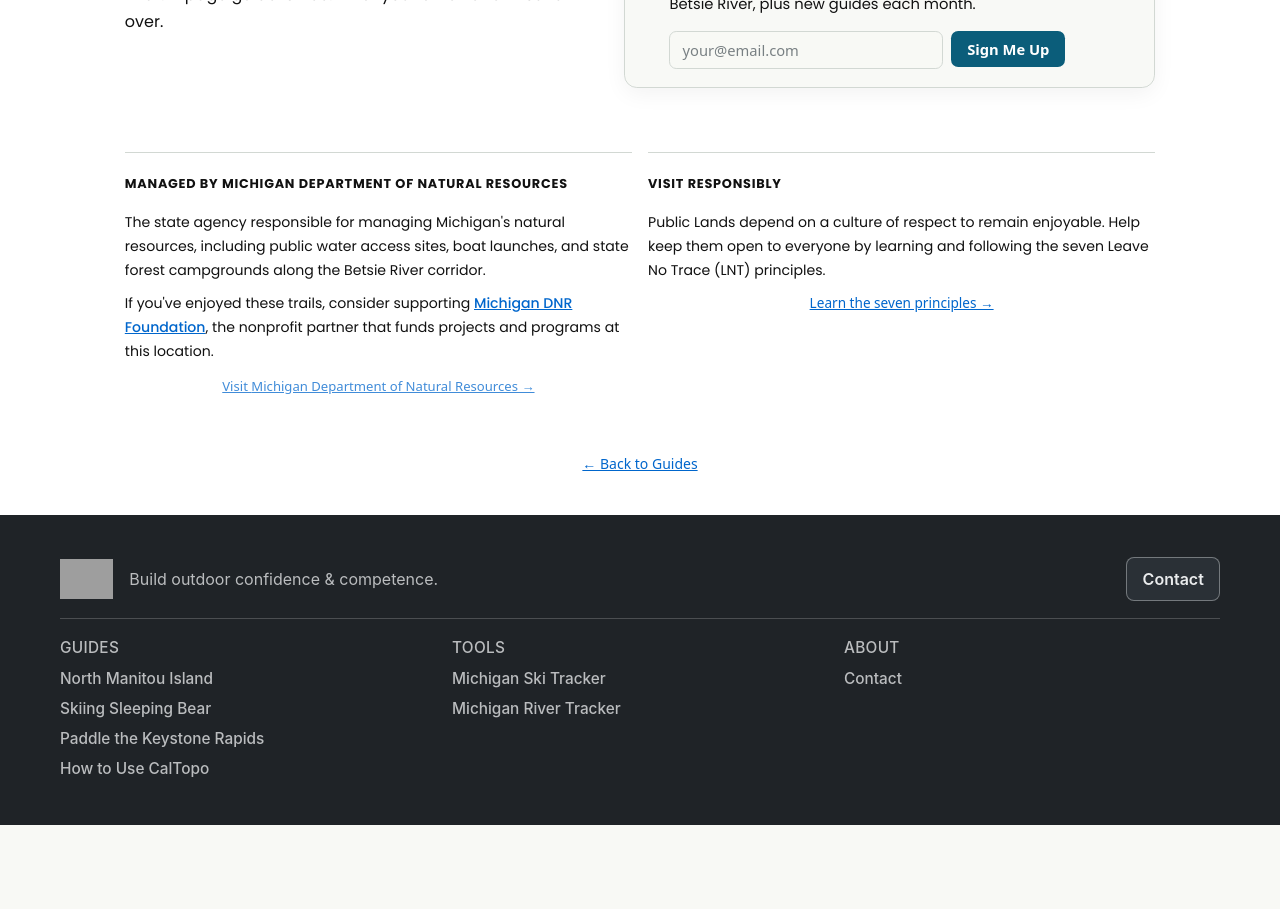
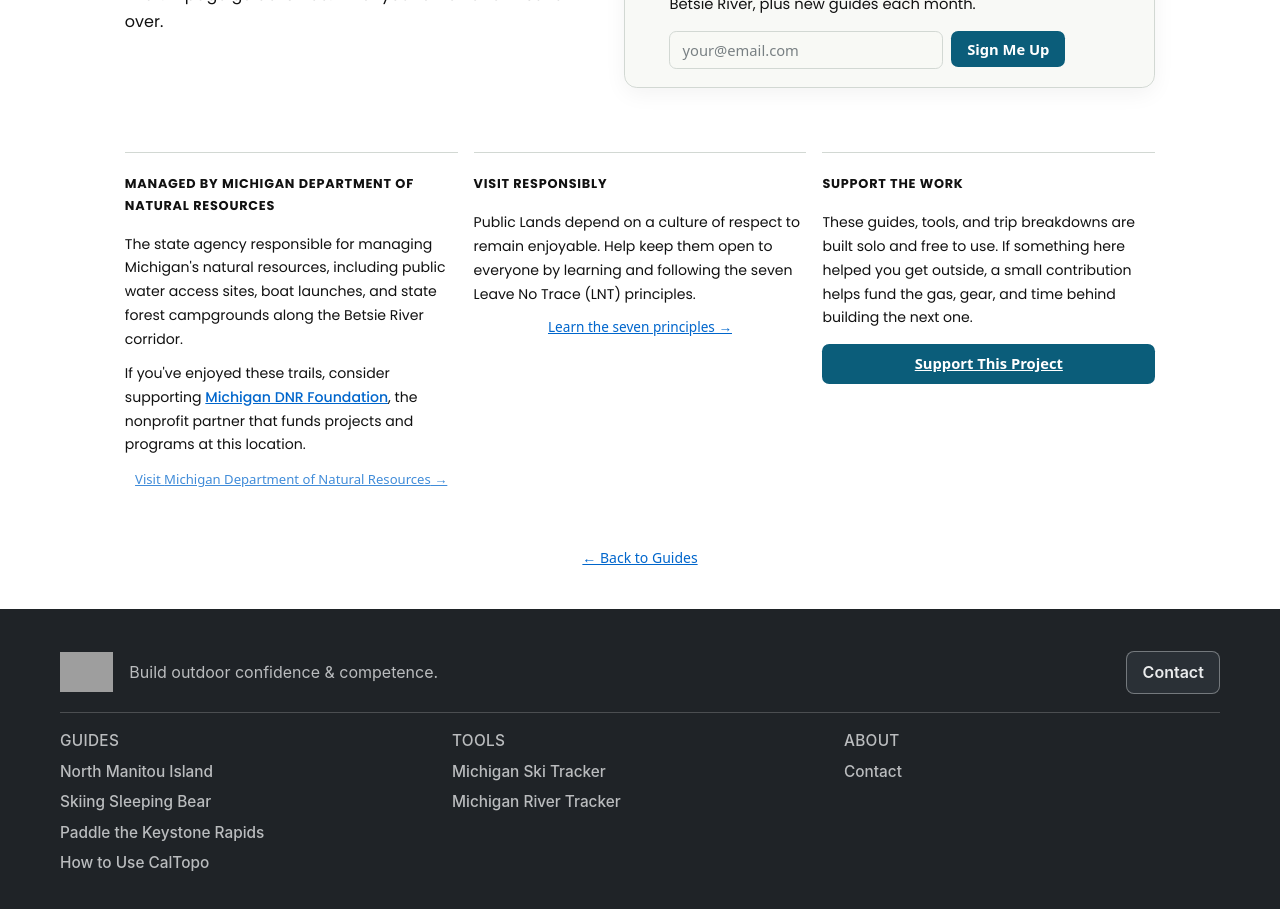
Before and after one commit to napolitanj/joetracks, a React (Vite) app: page /betsie-river in a window 1280 px wide. Shown: the part 4560-5469 px from the top of the page. Before the commit the page ends 5385 px from the top, so only its background shows below. Built offline with nearby package versions, Linux system fonts and the light colour scheme; grey boxes are pictures that could not be loaded.

Commit message:
fix ManageBy bug and add chip in section to guide footers

```diff
--- a/src/components/BetsieRiverGuide.tsx
+++ b/src/components/BetsieRiverGuide.tsx
@@ -7,6 +7,7 @@ import NewsletterCapture from "./NewsletterCapture";
 import { Link } from "react-router-dom";
 import LNTNotice from "./guide/LNTNotice";
 import ManagedBy from "./guide/ManagedBy";
+import SupportNotice from "./guide/SupportNotice";
 
 const BetsieRiverGuide = () => {
   const [animate, setAnimate] = useState(false);
@@ -632,6 +633,7 @@ const BetsieRiverGuide = () => {
                 <div className="guide-footer-attributions">
                   <ManagedBy organization="michiganDNR" />
                   <LNTNotice />
+                  <SupportNotice />
                 </div>
                 <div className="vrt-spc"></div>
               </section>
--- a/src/components/KeystoneRapidsGuide.tsx
+++ b/src/components/KeystoneRapidsGuide.tsx
@@ -8,6 +8,7 @@ import NewsletterCapture from "./NewsletterCapture";
 import { Link } from "react-router-dom";
 import LNTNotice from "./guide/LNTNotice";
 import ManagedBy from "./guide/ManagedBy";
+import SupportNotice from "./guide/SupportNotice";
 
 const KeystoneRapidsGuide = () => {
   const [animate, setAnimate] = useState(false);
@@ -577,6 +578,7 @@ const KeystoneRapidsGuide = () => {
                 <div className="guide-footer-attributions content-wrapper">
                   <ManagedBy organization="grandTraverseConservationDistrict" />
                   <LNTNotice />
+                  <SupportNotice />
                 </div>
                 <div className="vrt-spc"></div>{" "}
               </section>
--- a/src/components/NorthManitouGuide.tsx
+++ b/src/components/NorthManitouGuide.tsx
@@ -7,6 +7,7 @@ import SEO from "./SEO";
 import NewsletterCapture from "./NewsletterCapture";
 import LNTNotice from "./guide/LNTNotice";
 import ManagedBy from "./guide/ManagedBy";
+import SupportNotice from "./guide/SupportNotice";
 
 const NorthManitouGuide = () => {
   const [animate, setAnimate] = useState(false);
@@ -1014,6 +1015,7 @@ const NorthManitouGuide = () => {
                 <div className="guide-footer-attributions content-wrapper">
                   <ManagedBy organization="sleepingBearDunes" />
                   <LNTNotice />
+                  <SupportNotice />
                 </div>
                 <div className="vrt-spc"></div>
               </div>
--- a/src/components/PalmerWoodsGuide.tsx
+++ b/src/components/PalmerWoodsGuide.tsx
@@ -7,6 +7,7 @@ import NewsletterCapture from "./NewsletterCapture";
 import { Link } from "react-router-dom";
 import LNTNotice from "./guide/LNTNotice";
 import ManagedBy from "./guide/ManagedBy";
+import SupportNotice from "./guide/SupportNotice";
 
 const PalmerWoodsGuide = () => {
   const [animate, setAnimate] = useState(false);
@@ -630,6 +631,7 @@ const PalmerWoodsGuide = () => {
             <div className="guide-footer-attributions content-wrapper">
               <ManagedBy organization="leelanauConservancy" />
               <LNTNotice />
+              <SupportNotice />
             </div>
             <div className="vrt-spc"></div>
           </article>
--- a/src/components/SleepingBearSkiGuide.tsx
+++ b/src/components/SleepingBearSkiGuide.tsx
@@ -7,6 +7,7 @@ import SEO from "./SEO";
 import NewsletterCapture from "./NewsletterCapture";
 import LNTNotice from "./guide/LNTNotice";
 import ManagedBy from "./guide/ManagedBy";
+import SupportNotice from "./guide/SupportNotice";
 
 const SleepingBearGuide = () => {
   const [animate, setAnimate] = useState(false);
@@ -845,6 +846,7 @@ const SleepingBearGuide = () => {
                 <div className="guide-footer-attributions content-wrapper">
                   <ManagedBy organization="sleepingBearDunes" />
                   <LNTNotice />
+                  <SupportNotice />
                 </div>
 
                 <div className="vrt-spc"></div>
--- a/src/components/SneffelsGuide.tsx
+++ b/src/components/SneffelsGuide.tsx
@@ -7,6 +7,7 @@ import SEO from "./SEO";
 import NewsletterCapture from "./NewsletterCapture";
 import LNTNotice from "./guide/LNTNotice";
 import ManagedBy from "./guide/ManagedBy";
+import SupportNotice from "./guide/SupportNotice";
 
 const SneffelsGuide = () => {
   const [animate, setAnimate] = useState(false);
@@ -1023,6 +1024,7 @@ const SneffelsGuide = () => {
             <div className="guide-footer-attributions content-wrapper">
               <ManagedBy organization="ourayRangerDistrict" />
               <LNTNotice />
+              <SupportNotice />
             </div>
             <div className="vrt-spc"></div>
           </article>
--- /dev/null
+++ b/src/components/guide/SupportNotice.tsx
@@ -0,0 +1,22 @@
+import "./support-notice.css";
+
+const SupportNotice = () => (
+  <div className="support-notice">
+    <p className="support-notice__heading">Support the Work</p>
+    <p className="support-notice__body">
+      These guides, tools, and trip breakdowns are built solo and free to use.
+      If something here helped you get outside, a small contribution helps fund
+      the gas, gear, and time behind building the next one.
+    </p>
+    <a
+      className="support-notice__btn"
+      href="https://joetracks.kit.com/products/support"
+      target="_blank"
+      rel="noopener noreferrer"
+    >
+      Support This Project
+    </a>
+  </div>
+);
+
+export default SupportNotice;
--- a/src/components/guide/managed-by.css
+++ b/src/components/guide/managed-by.css
@@ -56,9 +56,14 @@
 .guide-footer-attributions {
   display: flex;
   flex-direction: row;
+  flex-wrap: wrap;
   justify-content: center;
   align-items: flex-start;
   gap: 1em;
+}
+
+.guide-footer-attributions > * {
+  flex: 1 1 260px;
 }
 
 @media (max-width: 900px) {
--- /dev/null
+++ b/src/components/guide/support-notice.css
@@ -0,0 +1,42 @@
+.support-notice {
+  border-top: 1px solid var(--border-color);
+  padding: 1.25rem 0 0.5rem;
+  margin-top: 2rem;
+  max-width: 680px;
+}
+
+.support-notice__heading {
+  font-size: 0.8rem;
+  font-weight: 700;
+  text-transform: uppercase;
+  letter-spacing: 0.06em;
+  color: var(--muted-text);
+  margin-bottom: 0.45rem;
+}
+
+.support-notice__body {
+  font-size: 0.88rem;
+  color: var(--muted-text);
+  line-height: 1.6;
+  margin-bottom: 0.85rem !important;
+}
+
+.support-notice__btn {
+  display: inline-block;
+  padding: 0.5rem 1rem;
+  border-radius: 0.45rem;
+  background: var(--accent-color);
+  color: #fff !important;
+  font-size: 0.92rem;
+  font-weight: 600;
+  border: none;
+  cursor: pointer;
+  white-space: nowrap;
+  transition: opacity 0.15s;
+  font-family: inherit;
+  text-decoration: none;
+}
+
+.support-notice__btn:hover {
+  opacity: 0.85;
+}
--- a/src/components/pages/TrailGuideTemplate.tsx
+++ b/src/components/pages/TrailGuideTemplate.tsx
@@ -7,6 +7,7 @@ import "../../styles/TrailGuideTemplate.css";
 import NewsletterCapture from "../NewsletterCapture";
 import ManagedBy from "../guide/ManagedBy";
 import LNTNotice from "../guide/LNTNotice";
+import SupportNotice from "../guide/SupportNotice";
 
 const activityLabels: Record<Activity, string> = {
   hiking: "Hiking",
@@ -285,6 +286,7 @@ export default function TrailGuideTemplate() {
           <div className="guide-footer-attributions content-wrapper">
             {guide.managedBy && <ManagedBy organization={guide.managedByKey} />}
             <LNTNotice />
+            <SupportNotice />
           </div>
           <div className="vrt-spc"></div>
           <Link to="/guides" className="tg-back-link">
```
Also changed, not shown: src/data/managingOrganizations.ts (+8 -1 lines).
